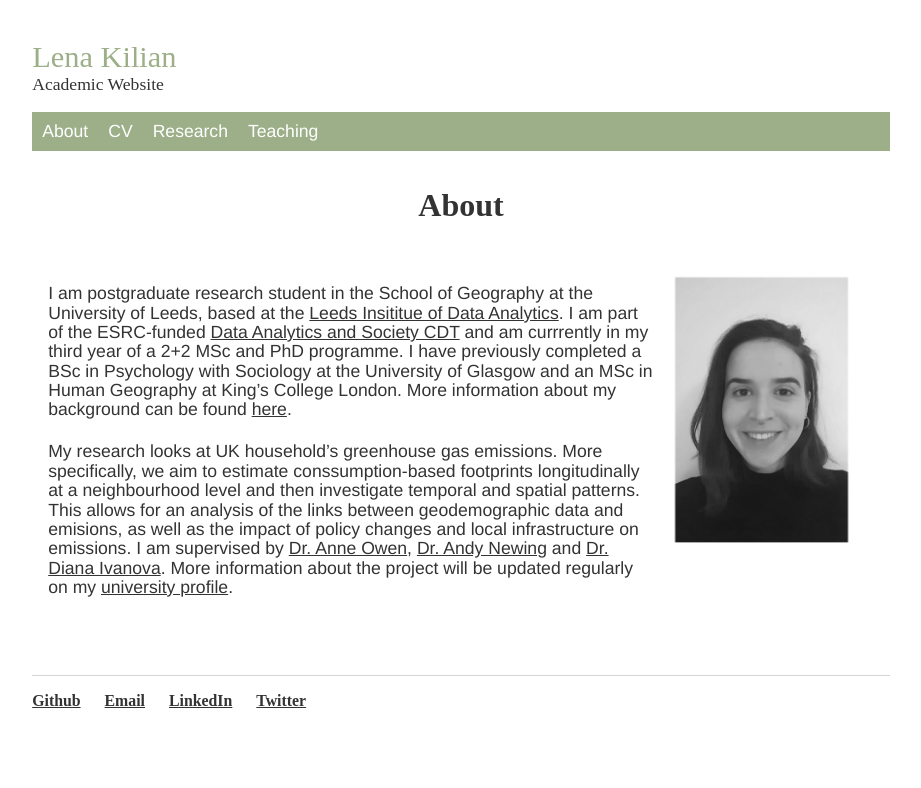
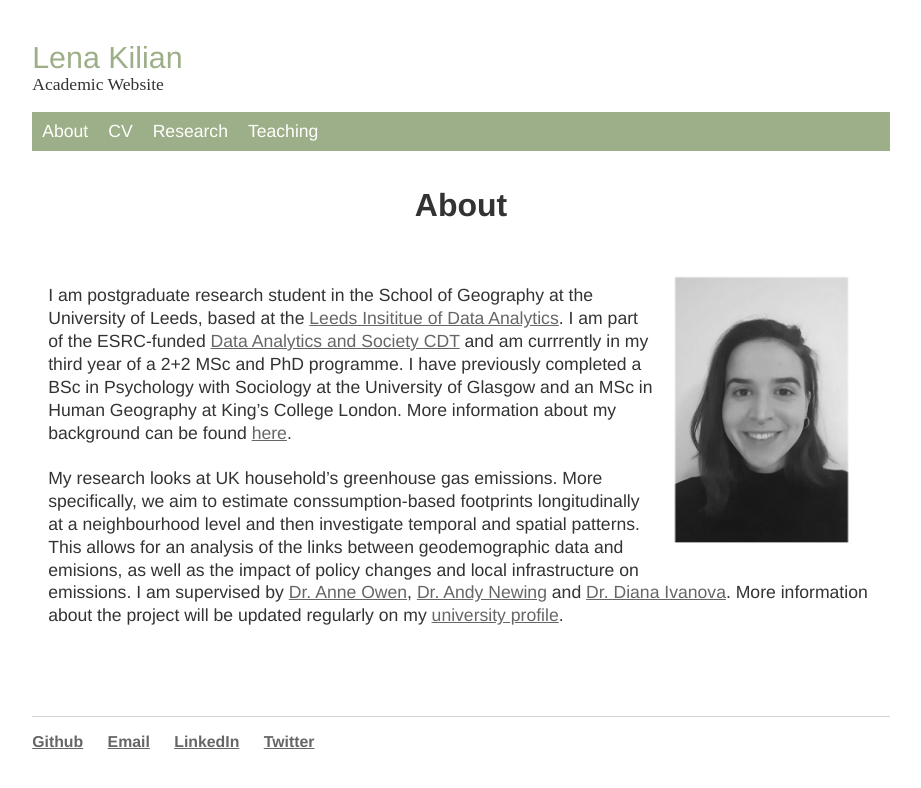
Before and after one commit to lena-kilian/lena-kilian.github.io, a Jekyll site: the page built from index.md, in a window 1280 px wide. Shown: the top 788 px of the page, without its empty margins (179-1100 px from the left). Built offline with Jekyll 4.4.1, drawn with Linux system fonts in a browser that asks for light colours; our own code applies the rules of GitHub Pages for plain Markdown files.

Commit message:
Update main.css

```diff
--- a/css/main.css
+++ b/css/main.css
@@ -83,7 +83,7 @@
 }
 
 footer ul {
-    font-family:'Oswald';
+    font-family:'Helvetica';
     padding: 0px;
     list-style: none;
     font-weight: bold;
@@ -98,8 +98,7 @@
 
 }
 a {
-    text-decoration: underline;
-    color: #333;
+    color: #666666;
 }
 
 a:hover {
@@ -108,7 +107,7 @@
 
 title_main {
     font-size: 1.9em;
-    font-family:'Oswald';
+    font-family:'Helvetica';
     color: #9CAF88;
     padding: 0px 16px 0px 0px;
 }
@@ -116,7 +115,7 @@
 title_subtext {
     font-size: 1.1em;
     line-height: 1.1em;
-    font-family:'Oswald';
+    font-family:'BITSTREAM VERA SANS MONO';
     color: #333;
     padding: 0px 0px 0px 0px;
 }
@@ -124,7 +123,7 @@
 
 h1 {Times
     font-size: 2.3em;
-    font-family:'Oswald';
+    font-family:'Helvetica';
     color: #333;
     padding: 14px 16px;
     text-align: center;
@@ -132,21 +131,21 @@
 
 h2 {
     font-size: 1.9em;
-    font-family:'Oswald';
+    font-family:'Helvetica';
     color: #333;
     padding: 14px 16px;
 }
 
 h3 {
     font-size: 1.2em;
-    font-family:'Oswald';
+    font-family:'Helvetica';
     color: #333;
     padding: 2px 10px;
 }
 
 p {
     font-size: 1.1em;
-    line-height: 1.1em;
+    line-height: 1.3em;
     font-family:'Helvetica';
     color: #333;
     padding: 2.5px 16px;
```
